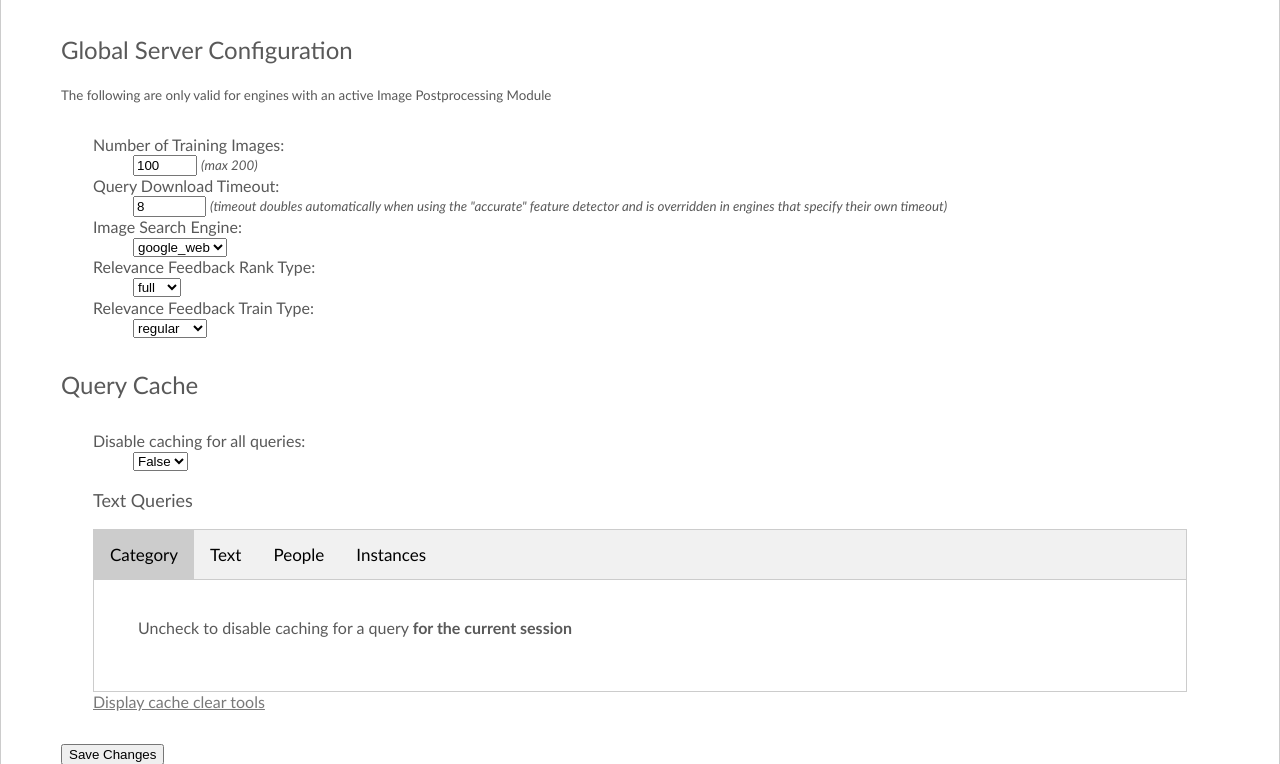
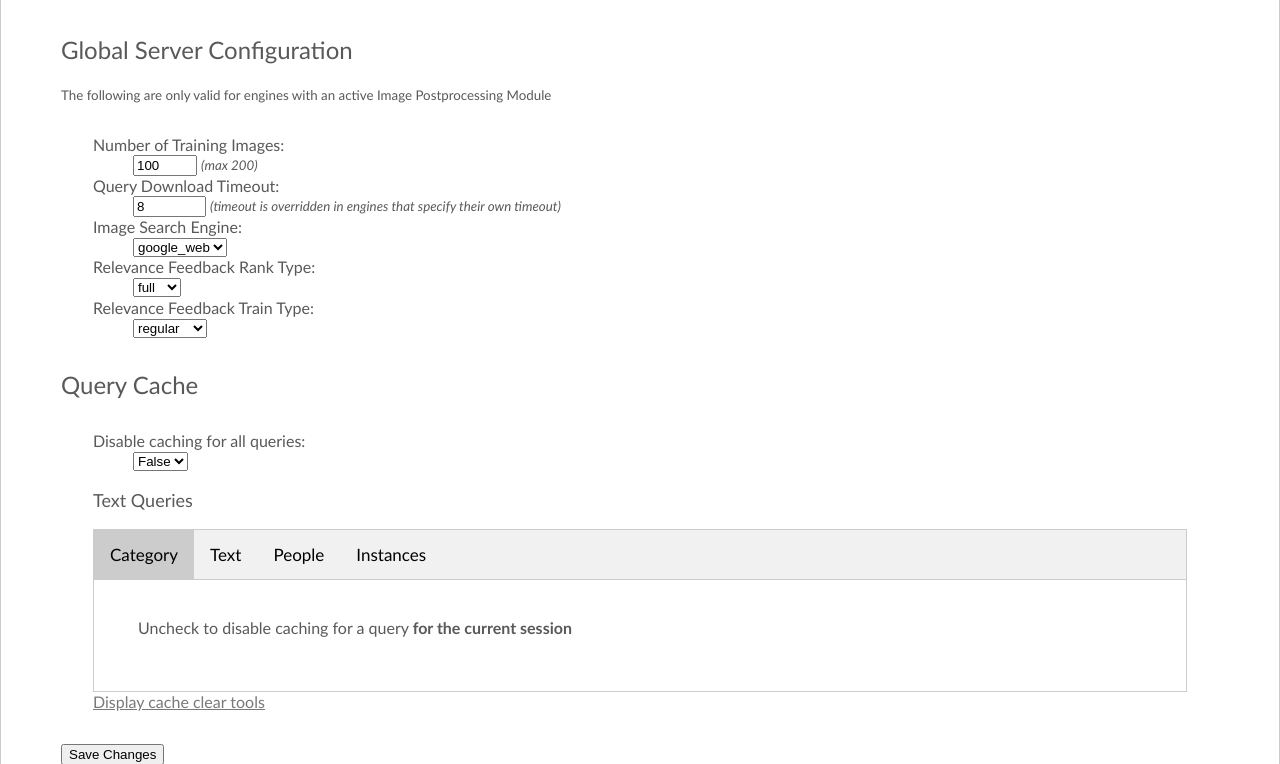
Before and after one commit to ox-vgg/vgg_frontend, a Django app: page /vgg_frontend/admintools in a window 1280 px wide. Shown: the part 170-934 px from the top of the page. Run offline with Django 3.2, Linux system fonts and the light colour scheme; the visitor is signed in with stand-in values (Sample User, id 1); parts of the project's set-up code (start-up, migrations or seed data) failed here and were passed over.

Commit message:
fix: Removing remains of the feature-detector type selection

```diff
--- a/siteroot/templates/admintools.html
+++ b/siteroot/templates/admintools.html
@@ -69,7 +69,7 @@ The following variables are defined:
                                  <dt>Query Download Timeout:</dt>
                                 <dd>
                                     <input name="improc_timeout" size="6" value="{{IMPROC_TIMEOUT}}" />
-                                    <small><em>(timeout doubles automatically when using the &quot;accurate&quot; feature detector and is overridden in engines that specify their own timeout)</em></small>
+                                    <small><em>(timeout is overridden in engines that specify their own timeout)</em></small>
                                 </dd>
                                 <dt>Image Search Engine:</dt>
                                 <dd>
```
